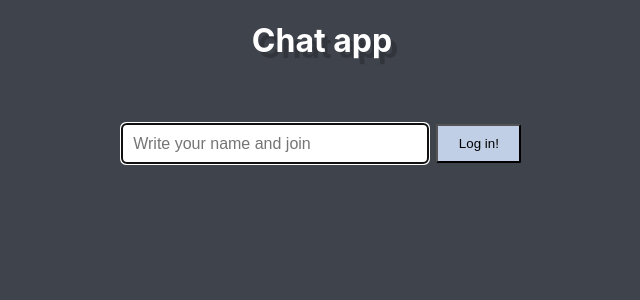
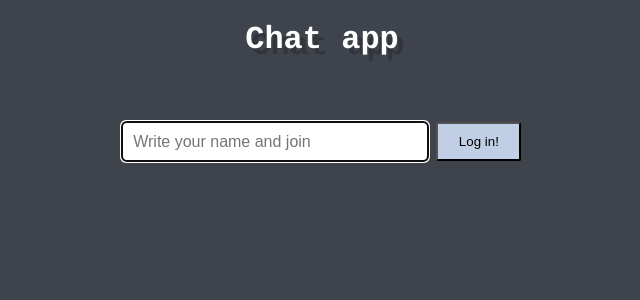
Before and after one commit to jonasps/chat_app, a React (Create React App) app in the folder client/: page / in a window 1280 px wide. Shown: the top 300 px of the page, without its empty margins (318-958 px from the left). Built offline with nearby package versions, Linux system fonts and the light colour scheme; no server answers.

Commit message:
use Courier as default font-family

```diff
--- a/client/src/App.css
+++ b/client/src/App.css
@@ -80,15 +80,6 @@
   font-size: 15px;
 }
 
-@keyframes App-logo-spin {
-  from {
-    transform: rotate(0deg);
-  }
-  to {
-    transform: rotate(360deg);
-  }
-}
-
 /*** small device style ***/
 
 @media all and (max-width: 500px) {
--- a/client/src/index.css
+++ b/client/src/index.css
@@ -1,9 +1,7 @@
 body {
   margin: 0;
   padding: 0;
-  font-family: -apple-system, BlinkMacSystemFont, "Segoe UI", "Roboto", "Oxygen",
-    "Ubuntu", "Cantarell", "Fira Sans", "Droid Sans", "Helvetica Neue",
-    sans-serif;
+  font-family: Courier, sans-serif;
   -webkit-font-smoothing: antialiased;
   -moz-osx-font-smoothing: grayscale;
 }
```
